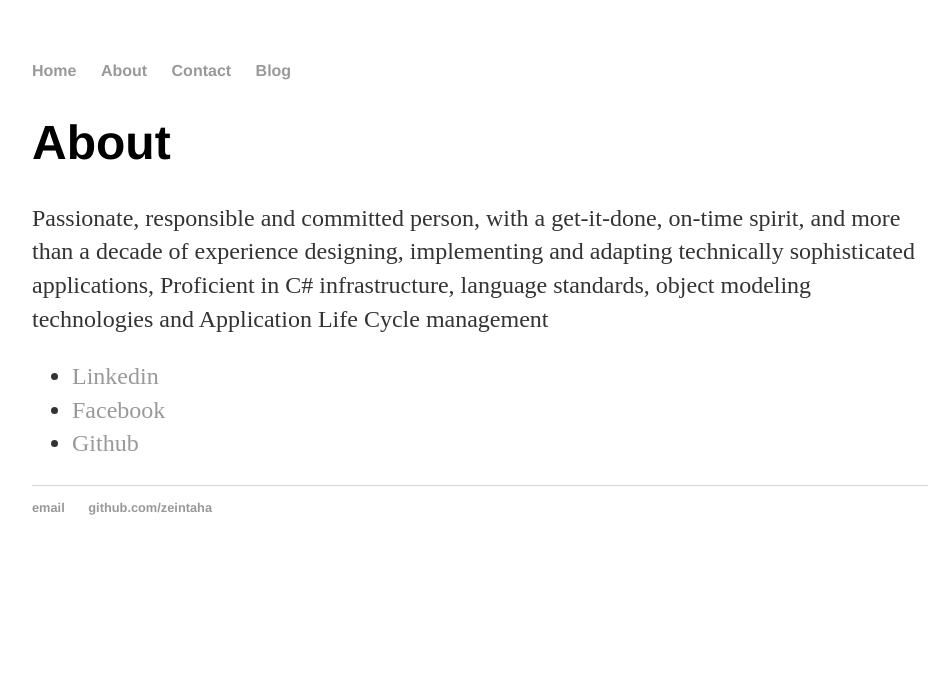
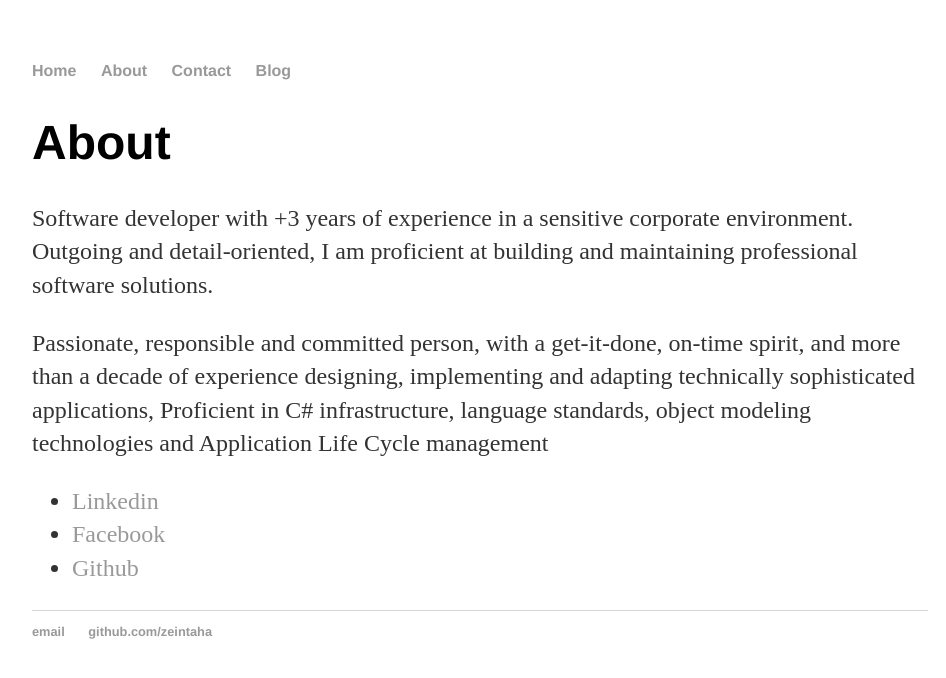
Before and after one commit to zeintaha/zeintaha.github.io, a Jekyll site: the page built from about/index.html, in a window 1280 px wide. Shown: the top 678 px of the page, without its empty margins (160-1106 px from the left). Built offline with Jekyll 4.4.1, drawn with Linux system fonts in a browser that asks for light colours.

Commit message:
Update index.html

```diff
--- a/about/index.html
+++ b/about/index.html
@@ -5,6 +5,7 @@ title: About Taha Alzein
 
 		<div class="about">
 			<h1>About</h1>
+			<p>Software developer with +3 years of experience in a sensitive corporate environment. Outgoing and detail-oriented, I am proficient at building and maintaining professional software solutions.</p>
 			<p>Passionate, responsible and committed person, with a get-it-done, on-time spirit, and more than a decade of experience designing, implementing and adapting technically sophisticated applications, Proficient in C# infrastructure, language standards, object modeling technologies and Application Life Cycle management</p>
 
 			<ul class="contacts">
```
